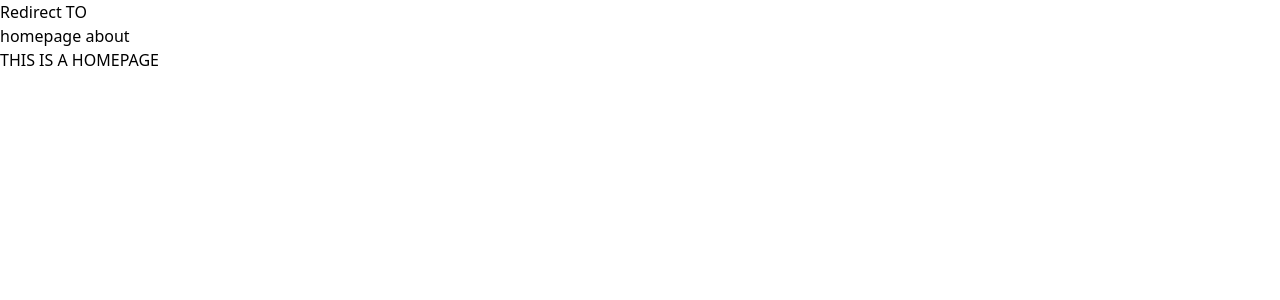
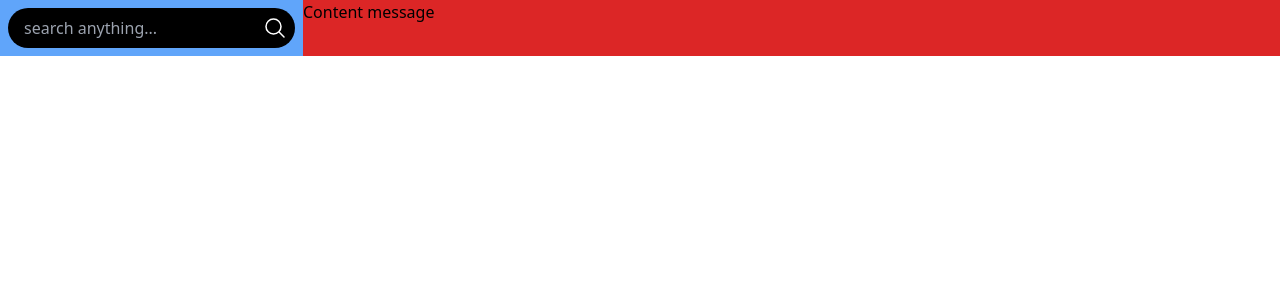
Before and after one commit to hauleguitare/chat-client-basic-vuejs, a Vue app: page / in a window 1280 px wide. Shown: the top 300 px of the page. Built offline with nearby package versions, Linux system fonts and the light colour scheme.

Commit message:
test(): Show UI ChatView

```diff
--- a/src/App.vue
+++ b/src/App.vue
@@ -1,11 +1,12 @@
 <script setup lang="ts">
 import PageView from "./views/index.vue";
+import ChatView from "./views/ChatView.vue";
 </script>
 
 <template>
   <div>
-    <p>Redirect TO</p>
-    <PageView />
+    <!-- <PageView /> -->
+    <ChatView />
   </div>
 </template>
 
```
